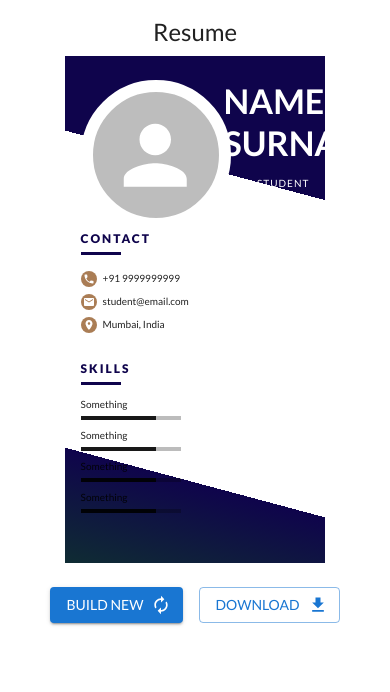
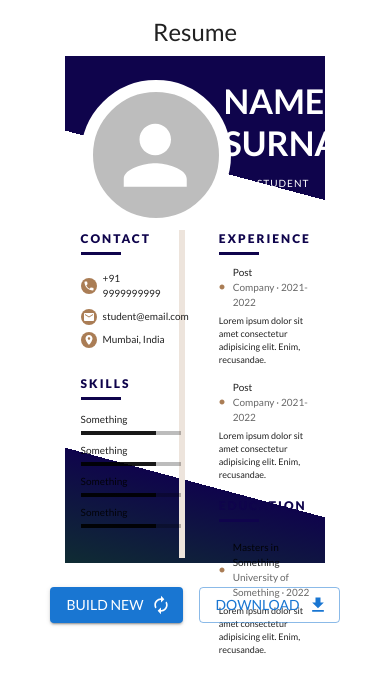
Before and after one commit to chetangotgithub/resume-builder, a React (Create React App) app: page / in a window 390 px wide. Shown: the top 692 px of the page. Built offline with nearby package versions, Linux system fonts and the light colour scheme.

Commit message:
Finish Resume without Responsiveness

```diff
--- /dev/null
+++ b/src/components/About.js
@@ -0,0 +1,30 @@
+import React from "react";
+import { Box, Stack, Typography } from "@mui/material";
+
+const About = () => {
+  return (
+    <Box sx={{ width: "250px" }}>
+      <Stack spacing={1}>
+        <Typography
+          variant="body1"
+          sx={{
+            color: "white",
+            fontWeight: 900,
+            letterSpacing: 1,
+            fontSize: "10px",
+            textTransform: "uppercase",
+          }}
+        >
+          About Me
+        </Typography>
+        <Typography variant="body2" sx={{ color: "white", fontSize: "8px" }}>
+          Lorem ipsum dolor sit amet consectetur adipisicing elit. Quo veritatis
+          molestias, quas voluptates, vero vel eveniet illo enim nesciunt nihil
+          earum temporibus? Eligendi, dolores cum.
+        </Typography>
+      </Stack>
+    </Box>
+  );
+};
+
+export default About;
--- /dev/null
+++ b/src/components/EducationBox.js
@@ -0,0 +1,58 @@
+import React from "react";
+import {
+  Avatar,
+  Box,
+  List,
+  ListItem,
+  ListItemIcon,
+  ListItemText,
+  Typography,
+} from "@mui/material";
+import { Circle, LocationOn, Mail, Phone } from "@mui/icons-material";
+
+const EducationBox = () => {
+  return (
+    <Box>
+      <Typography
+        variant="body1"
+        sx={{
+          color: "#0F044C",
+          textTransform: "uppercase",
+          fontWeight: 900,
+          fontSize: "12px",
+          letterSpacing: 2,
+        }}
+      >
+        Education
+      </Typography>
+      <Box
+        component="div"
+        sx={{
+          borderBottom: "3px solid #0F044C",
+          width: "40px",
+          paddingTop: "4px",
+          marginBottom: 0.5,
+        }}
+      />
+      <List>
+        <ListItem sx={{ padding: 0 }}>
+          <ListItemIcon sx={{ minWidth: "14px" }}>
+            <Circle sx={{ width: "6px", height: "6px", color: "#aa7d55" }} />
+          </ListItemIcon>
+          <ListItemText
+            primary="Masters in Something"
+            primaryTypographyProps={{ fontSize: 10 }}
+            secondary=" University of Something · 2022"
+            secondaryTypographyProps={{ fontSize: 10 }}
+          />
+        </ListItem>
+        <Typography variant="body2" sx={{ fontSize: 9 }}>
+          Lorem ipsum dolor sit amet consectetur adipisicing elit. Enim,
+          recusandae.
+        </Typography>
+      </List>
+    </Box>
+  );
+};
+
+export default EducationBox;
--- /dev/null
+++ b/src/components/ExperienceBox.js
@@ -0,0 +1,75 @@
+import React from "react";
+import {
+  Avatar,
+  Box,
+  List,
+  ListItem,
+  ListItemIcon,
+  ListItemText,
+  Typography,
+} from "@mui/material";
+import { Circle, LocationOn, Mail, Phone } from "@mui/icons-material";
+
+const ExperienceBox = () => {
+  return (
+    <Box sx={{ marginBottom: 1 }}>
+      <Typography
+        variant="body1"
+        sx={{
+          color: "#0F044C",
+          textTransform: "uppercase",
+          fontWeight: 900,
+          fontSize: "12px",
+          letterSpacing: 2,
+        }}
+      >
+        Experience
+      </Typography>
+      <Box
+        component="div"
+        sx={{
+          borderBottom: "3px solid #0F044C",
+          width: "40px",
+          paddingTop: "4px",
+          marginBottom: 0.5,
+        }}
+      />
+      <List sx={{ mt: -1 }}>
+        <ListItem sx={{ padding: 0 }}>
+          <ListItemIcon sx={{ minWidth: "14px" }}>
+            <Circle sx={{ width: "6px", height: "6px", color: "#aa7d55" }} />
+          </ListItemIcon>
+          <ListItemText
+            primary="Post"
+            primaryTypographyProps={{ fontSize: 10 }}
+            secondary=" Company · 2021-2022"
+            secondaryTypographyProps={{ fontSize: 10 }}
+          />
+        </ListItem>
+        <Typography variant="body2" sx={{ fontSize: 9 }}>
+          Lorem ipsum dolor sit amet consectetur adipisicing elit. Enim,
+          recusandae.
+        </Typography>
+      </List>
+      <List sx={{ mt: -1 }}>
+        <ListItem sx={{ padding: 0 }}>
+          <ListItemIcon sx={{ minWidth: "14px" }}>
+            <Circle sx={{ width: "6px", height: "6px", color: "#aa7d55" }} />
+          </ListItemIcon>
+          <ListItemText
+            primary="Post"
+            primaryTypographyProps={{ fontSize: 10 }}
+            secondary=" Company · 2021-2022"
+            secondaryTypographyProps={{ fontSize: 10 }}
+          />
+        </ListItem>
+        <Typography variant="body2" sx={{ fontSize: 9 }}>
+          Lorem ipsum dolor sit amet consectetur adipisicing elit. Enim,
+          recusandae.
+        </Typography>
+      </List>
+    </Box>
+  );
+};
+
+export default ExperienceBox;
--- a/src/components/Resume.js
+++ b/src/components/Resume.js
@@ -5,6 +5,7 @@ import {
   Container,
   createTheme,
   CssBaseline,
+  Grid,
   Stack,
   ThemeProvider,
   Typography,
@@ -13,6 +14,9 @@ import React from "react";
 import ContactBox from "./ContactBox";
 import ResumeTop from "./ResumeTop";
 import SkillsBox from "./SkillsBox";
+import ExperienceBox from "./ExperienceBox";
+import EducationBox from "./EducationBox";
+import About from "./About";
 // import About from "./About";
 
 const Resume = () => {
@@ -52,8 +56,30 @@ const Resume = () => {
           >
             <Container>
               <ResumeTop />
-              <ContactBox />
-              <SkillsBox />
+              <Grid
+                container
+                rowSpacing={1}
+                columnSpacing={{ xs: 1, sm: 2, md: 3 }}
+              >
+                <Grid item xs={5}>
+                  <ContactBox />
+                  <SkillsBox />
+                </Grid>
+                <Grid item xs={2}>
+                  <Box
+                    sx={{
+                      height: "328px",
+                      backgroundColor: "#ede4dc",
+                      width: "6px",
+                    }}
+                  />
+                </Grid>
+                <Grid item xs={5}>
+                  <ExperienceBox />
+                  <EducationBox />
+                </Grid>
+              </Grid>
+              <About />
             </Container>
           </Box>
 
```
